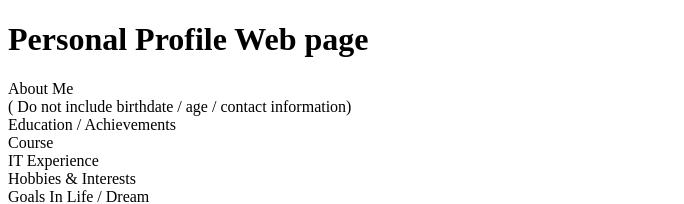
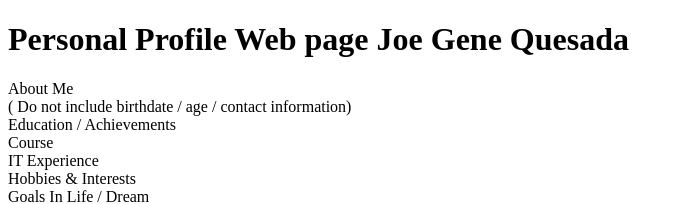
Before and after one commit to apcjlquesada/Webprog-IT243-html-lessons, a plain HTML site: page introduction/index.html in a window 1280 px wide. Shown: the top 204 px of the page, without its empty margins (0-684 px from the left). Drawn offline with Linux system fonts and the light colour scheme.

Commit message:
Update header to include name 'Joe Gene Quesada'

```diff
--- a/introduction/index.html
+++ b/introduction/index.html
@@ -5,7 +5,7 @@
 </head>
 <body>
 
-<h1>Personal Profile Web page </h1>
+<h1>Personal Profile Web page Joe Gene Quesada </h1>
 <p>
 
 About Me<br>
```
